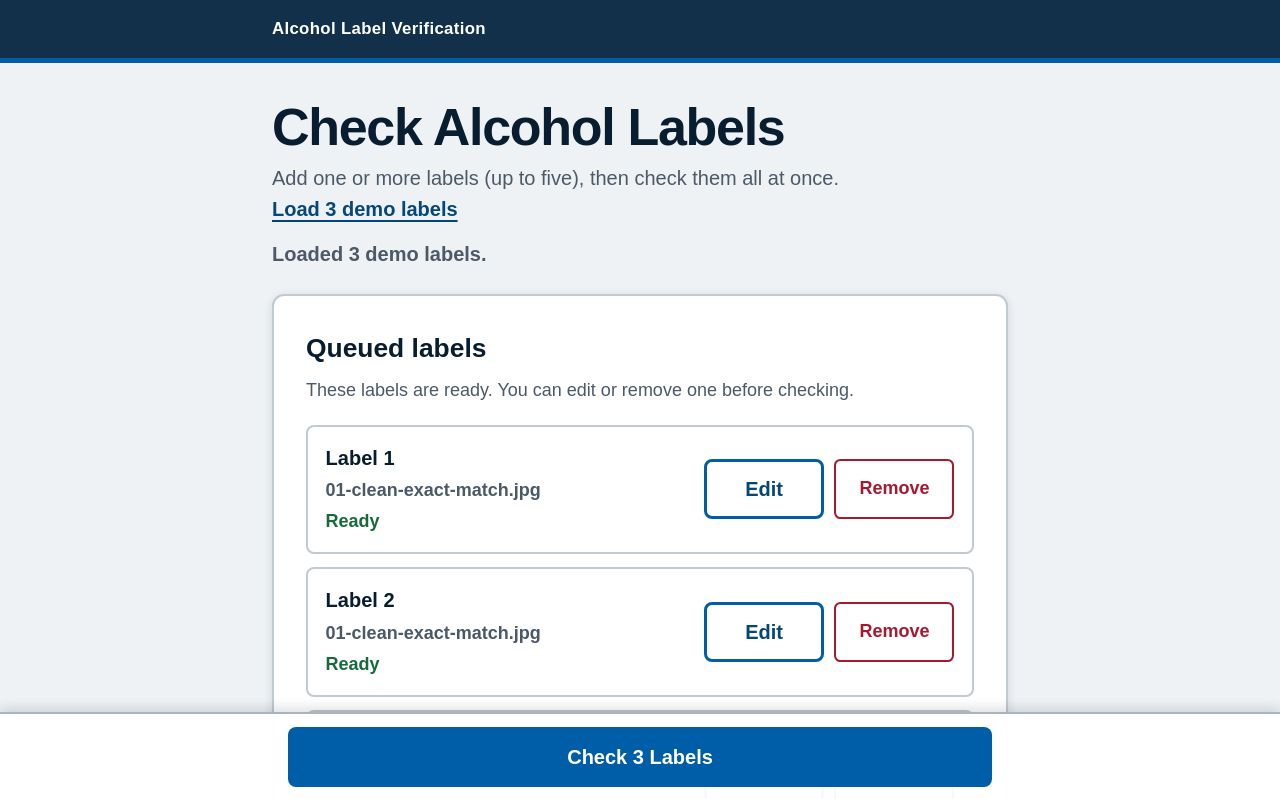
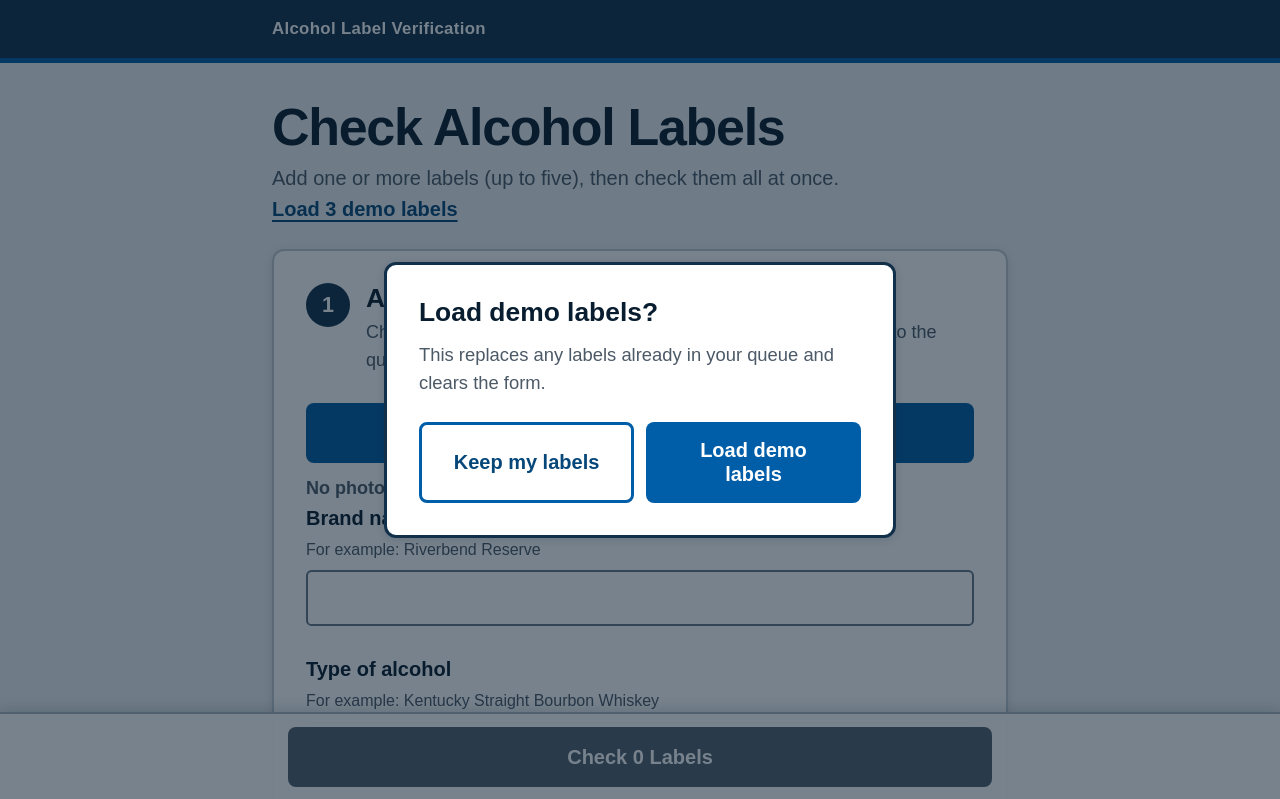
Before and after one commit to taras-gorbachevskiy/alcohol-label-verification-app, a website: page app/static/index.html in a window 1280 px wide. Both pictures are taken after a click on the link "Load 3 demo labels". Shown: the top 799 px of the page. Drawn offline with Linux system fonts and the light colour scheme.

Commit message:
Confirm before loading demo labels into the queue.
Show a dialog so demo seed does not silently replace an in-progress queue or form.

```diff
--- a/app/static/app.js
+++ b/app/static/app.js
@@ -95,6 +95,9 @@
   const newQueueButton = document.getElementById("new-queue-button");
   const loadDemoButton = document.getElementById("load-demo-button");
   const demoLoadStatus = document.getElementById("demo-load-status");
+  const demoConfirmDialog = document.getElementById("demo-confirm-dialog");
+  const demoConfirmAccept = document.getElementById("demo-confirm-accept");
+  const demoConfirmCancel = document.getElementById("demo-confirm-cancel");
 
   /** @type {{ id: number, file: File, application: Record<string, string> }[]} */
   let queue = [];
@@ -983,10 +986,33 @@
     );
   }
 
+  function openDemoConfirmDialog() {
+    if (demoLoading || checking) {
+      return;
+    }
+    if (typeof demoConfirmDialog.showModal === "function") {
+      if (!demoConfirmDialog.open) {
+        demoConfirmDialog.showModal();
+      }
+    } else {
+      demoConfirmDialog.setAttribute("open", "");
+    }
+    demoConfirmAccept.focus();
+  }
+
+  function closeDemoConfirmDialog() {
+    if (typeof demoConfirmDialog.close === "function" && demoConfirmDialog.open) {
+      demoConfirmDialog.close();
+    } else {
+      demoConfirmDialog.removeAttribute("open");
+    }
+  }
+
   async function loadDemoLabels() {
     if (demoLoading || checking) {
       return;
     }
+    closeDemoConfirmDialog();
     const hadQueueItems = queue.length > 0;
     demoLoading = true;
     applyControlLock();
@@ -1094,7 +1120,19 @@
     if (loadDemoButton.getAttribute("aria-disabled") === "true") {
       return;
     }
+    openDemoConfirmDialog();
+  });
+  demoConfirmAccept.addEventListener("click", () => {
     void loadDemoLabels();
+  });
+  demoConfirmCancel.addEventListener("click", () => {
+    closeDemoConfirmDialog();
+    loadDemoButton.focus();
+  });
+  demoConfirmDialog.addEventListener("cancel", (event) => {
+    event.preventDefault();
+    closeDemoConfirmDialog();
+    loadDemoButton.focus();
   });
 
   form.addEventListener("submit", async (event) => {
--- a/app/static/index.html
+++ b/app/static/index.html
@@ -260,5 +260,29 @@
         </div>
       </section>
     </main>
+
+    <dialog
+      class="confirm-dialog"
+      id="demo-confirm-dialog"
+      aria-labelledby="demo-confirm-title"
+      aria-describedby="demo-confirm-message"
+    >
+      <h2 id="demo-confirm-title">Load demo labels?</h2>
+      <p id="demo-confirm-message">
+        This replaces any labels already in your queue and clears the form.
+      </p>
+      <div class="confirm-dialog-actions">
+        <button
+          class="secondary-button"
+          id="demo-confirm-cancel"
+          type="button"
+        >
+          Keep my labels
+        </button>
+        <button class="primary-button" id="demo-confirm-accept" type="button">
+          Load demo labels
+        </button>
+      </div>
+    </dialog>
   </body>
 </html>
--- a/app/static/styles.css
+++ b/app/static/styles.css
@@ -233,6 +233,47 @@ h1 {
 
 .compose-actions .secondary-button {
   flex: 1 1 12rem;
+  width: auto;
+  margin: 0;
+}
+
+.confirm-dialog {
+  width: min(32rem, calc(100% - 2rem));
+  margin: auto;
+  padding: clamp(1.5rem, 4vw, 2rem);
+  border: 3px solid var(--navy);
+  border-radius: 0.75rem;
+  color: var(--text);
+  background: var(--surface);
+  box-shadow: var(--shadow);
+}
+
+.confirm-dialog::backdrop {
+  background: rgb(8 29 47 / 55%);
+}
+
+.confirm-dialog h2 {
+  margin-bottom: 0.75rem;
+  color: var(--navy-dark);
+  font-size: 1.65rem;
+  line-height: 1.2;
+}
+
+.confirm-dialog p {
+  margin-bottom: 1.5rem;
+  color: var(--muted);
+  font-size: 1.15rem;
+}
+
+.confirm-dialog-actions {
+  display: flex;
+  flex-wrap: wrap;
+  gap: 0.75rem;
+}
+
+.confirm-dialog-actions .secondary-button,
+.confirm-dialog-actions .primary-button {
+  flex: 1 1 11rem;
   width: auto;
   margin: 0;
 }
```
Also changed, not shown: tests/ui.behavior.test.js (+45 -3 lines), README.md, 1 other file.
